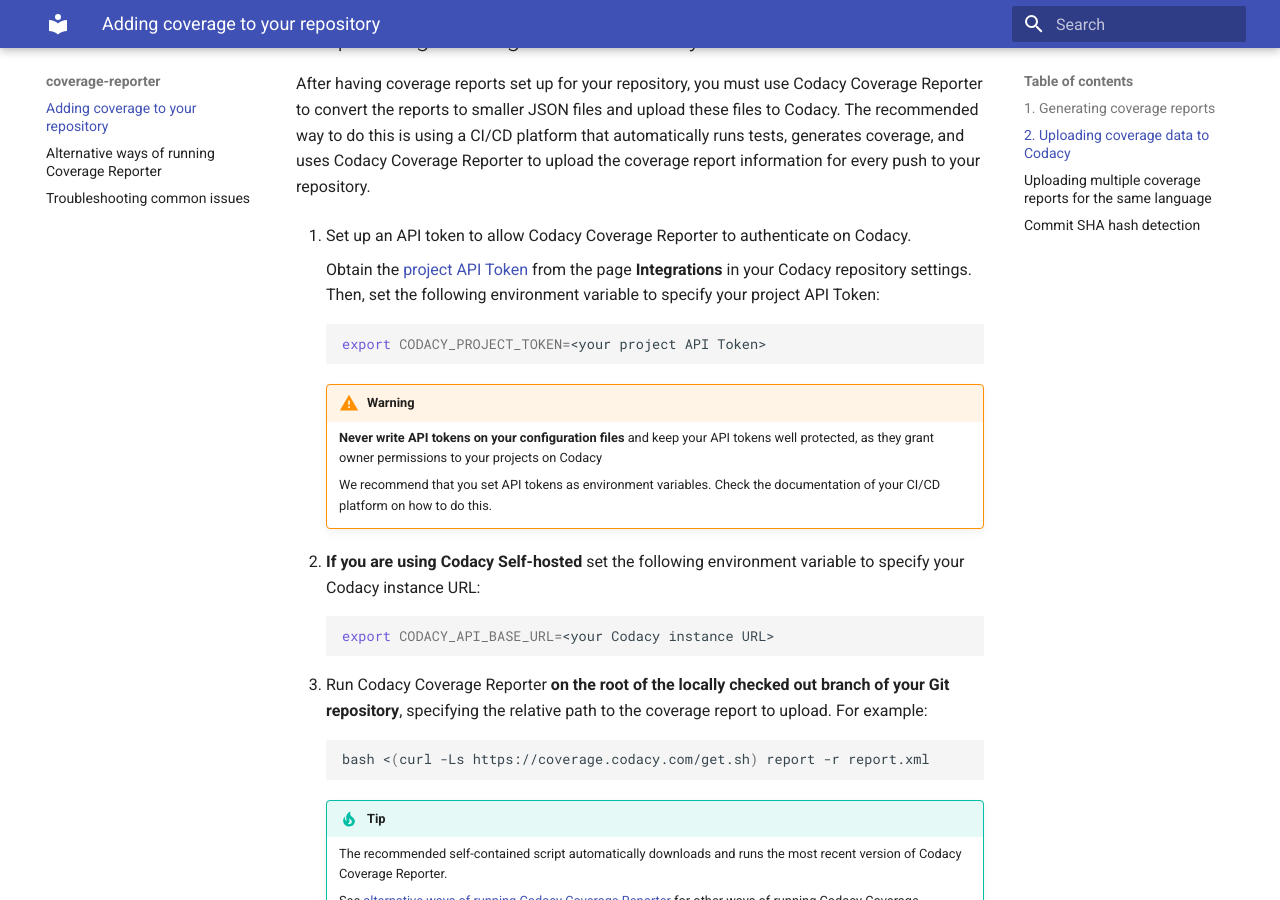
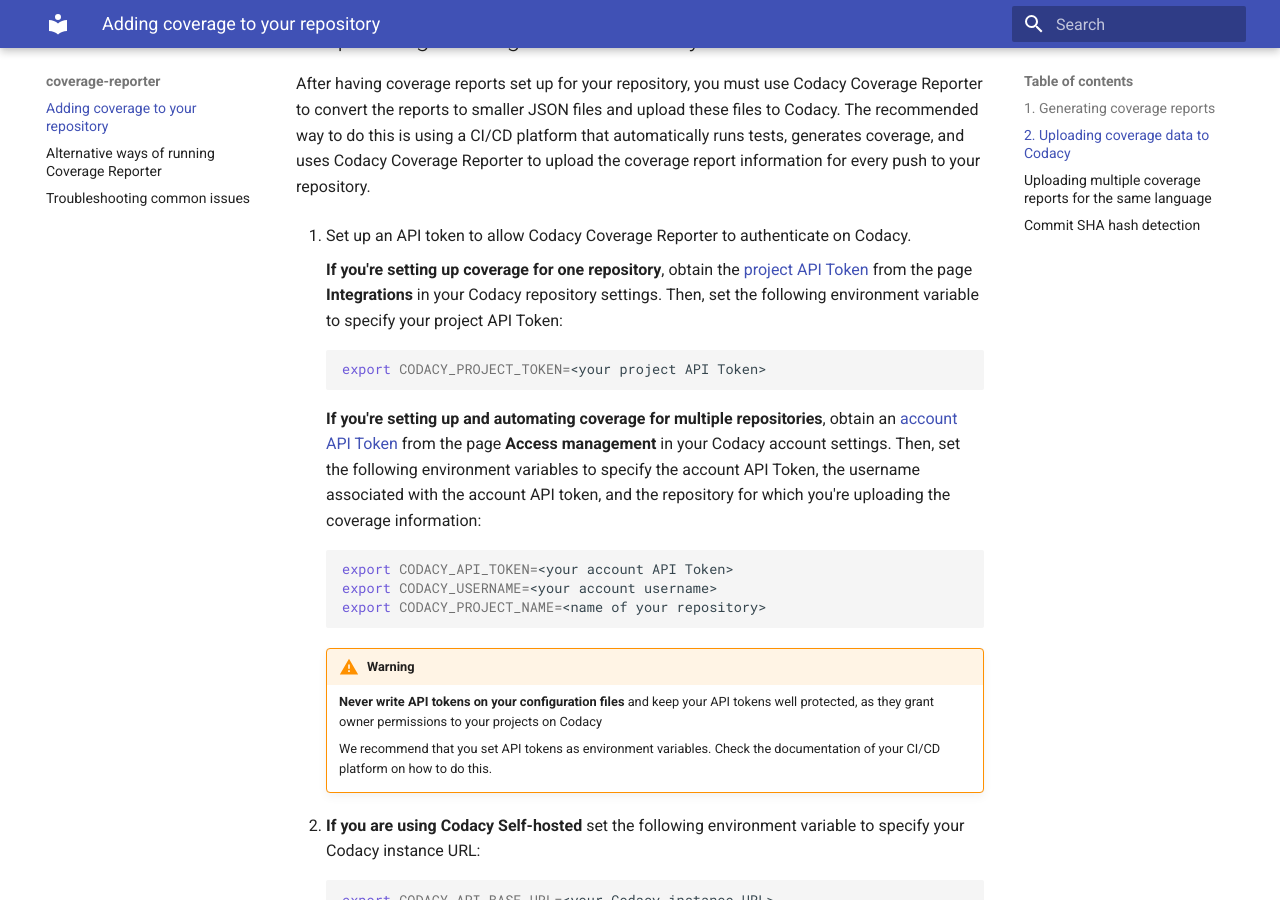
Before and after one commit to codacy/codacy-coverage-reporter, an MkDocs documentation site: the page built from docs/index.md, in a window 1280 px wide and 900 px high, scrolled down 1890 px. Built offline with MkDocs 1.6.1 and Material for MkDocs 9.7.7, drawn with Linux system fonts in a browser that asks for light colours.

Commit message:
Revert "doc: Remove instructions on how to authenticate using account API Token (#256)"
This reverts commit f5550403ee0836b41c55712d692cfd97a65e14f3.

````diff
--- a/docs/index.md
+++ b/docs/index.md
@@ -115,10 +115,19 @@
 1.  Set up an API token to allow Codacy Coverage Reporter to authenticate on Codacy.
     {: id="authenticate"}
 
-    Obtain the [project API Token](../codacy-api/api-tokens/#project-api-tokens) from the page **Integrations** in your Codacy repository settings. Then, set the following environment variable to specify your project API Token:
+
+    **If you're setting up coverage for one repository**, obtain the [project API Token](../codacy-api/api-tokens/#project-api-tokens) from the page **Integrations** in your Codacy repository settings. Then, set the following environment variable to specify your project API Token:
 
     ```bash
     export CODACY_PROJECT_TOKEN=<your project API Token>
+    ```
+
+    **If you're setting up and automating coverage for multiple repositories**, obtain an [account API Token](https://docs.codacy.com/related-tools/api-tokens/) from the page **Access management** in your Codacy account settings. Then, set the following environment variables to specify the account API Token, the username associated with the account API token, and the repository for which you're uploading the coverage information:
+
+    ```bash
+    export CODACY_API_TOKEN=<your account API Token>
+    export CODACY_USERNAME=<your account username>
+    export CODACY_PROJECT_NAME=<name of your repository>
     ```
 
     !!! warning
````
Also changed, not shown: docs/alternative-ways-of-running-coverage-reporter.md (+1 -1 lines), docs/troubleshooting-common-issues.md (+1 -1 lines), 3 other files.
